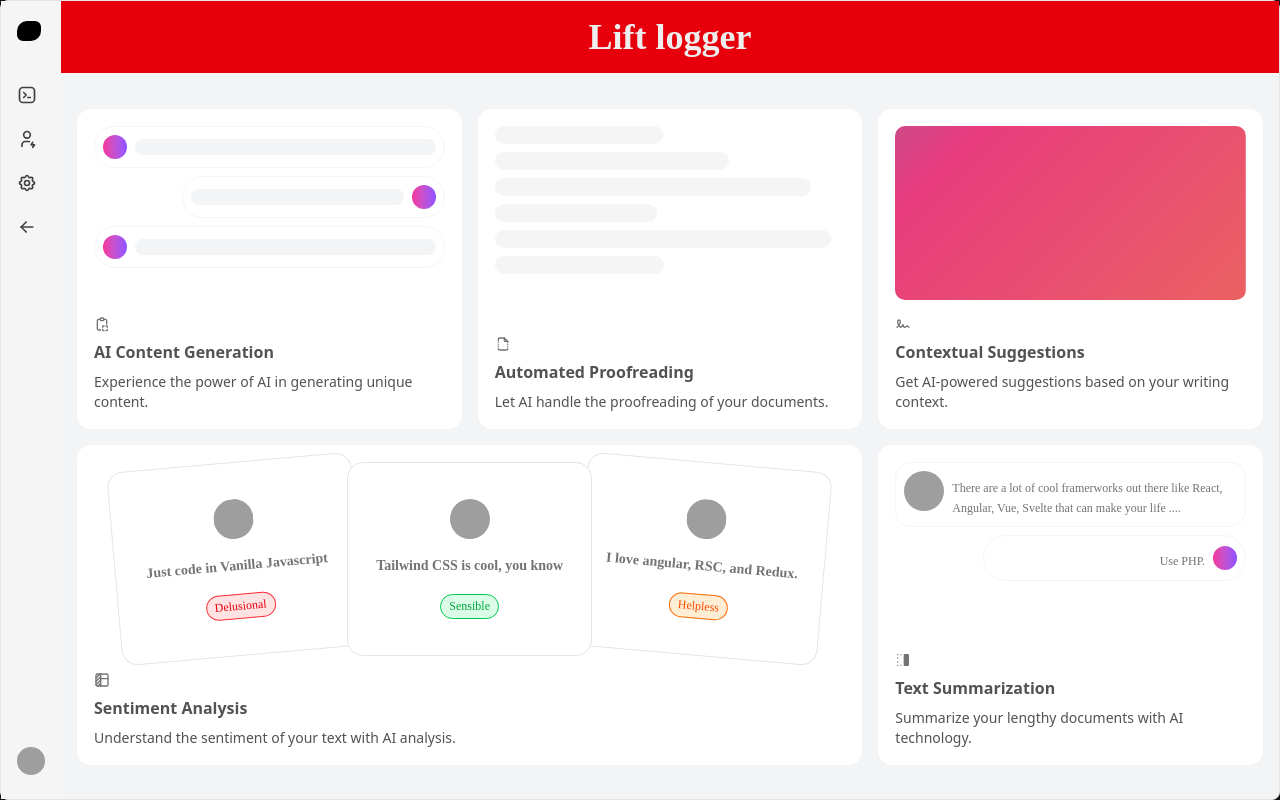
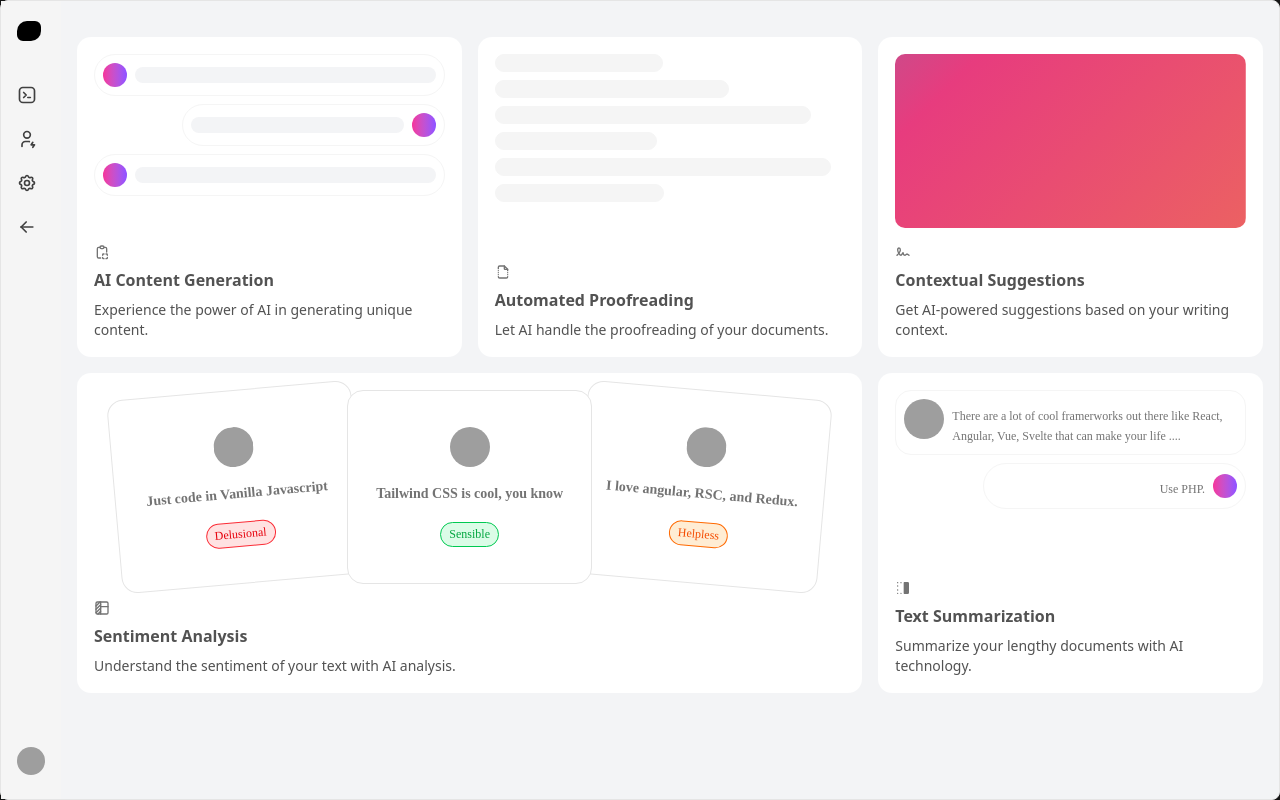
Before and after one commit to Hadi87s/Flex-Flow, a Next.js app: page /log in a window 1280 px wide. Built offline with nearby package versions, Linux system fonts and the light colour scheme; grey boxes are pictures that could not be loaded.

Commit message:
removing unwanted header

```diff
--- a/app/log/page.tsx
+++ b/app/log/page.tsx
@@ -36,7 +36,6 @@ const data = [
 const Page = () => {
   return (
     <div>
-      <h1 className='text-center bg-red-600 p-4 mt-0'>Lift logger</h1>
       <section className='my-5 flex justify-center items-center flex-wrap gap-5'>
          {/* {
             data.map((item, index)=> (
```
